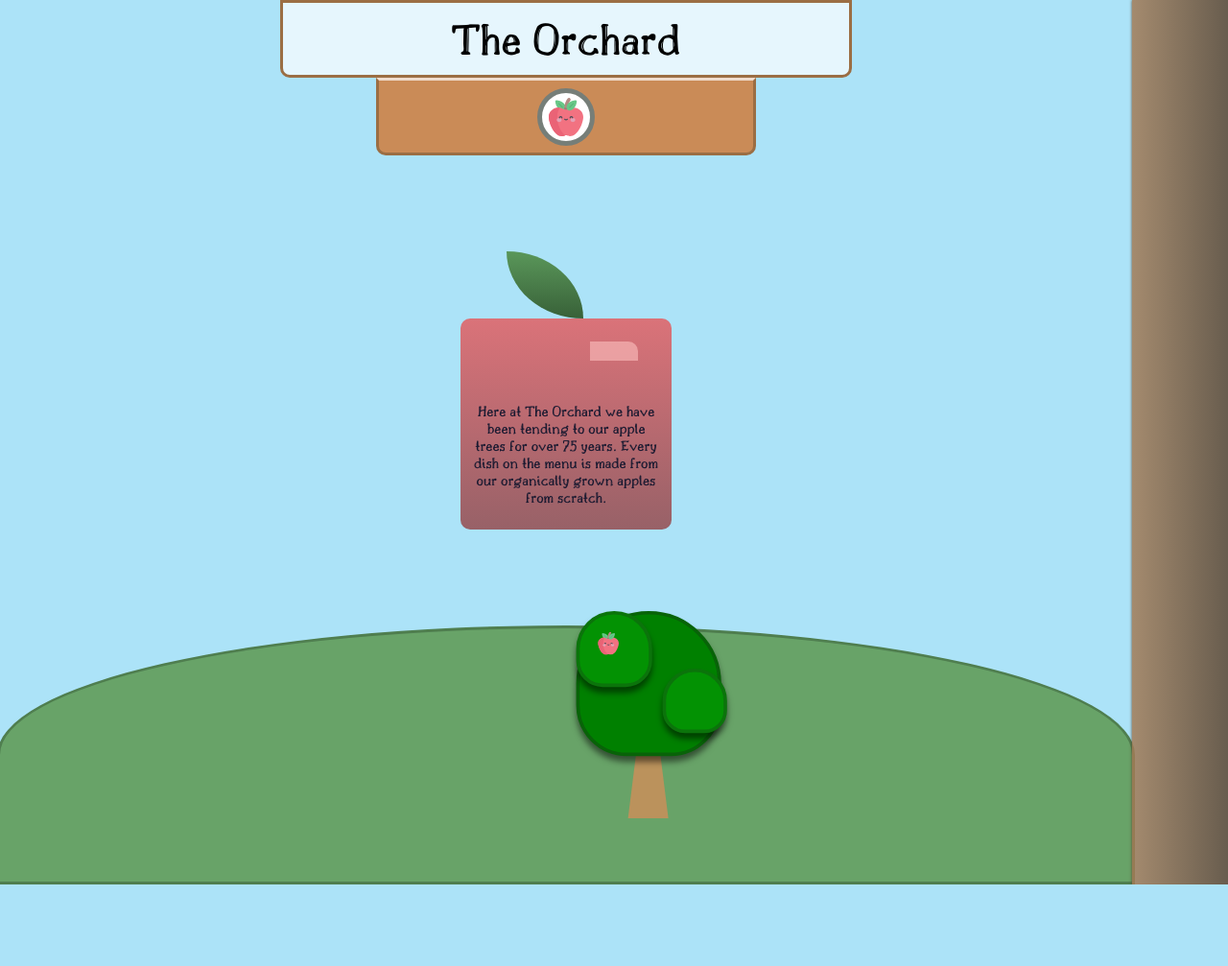
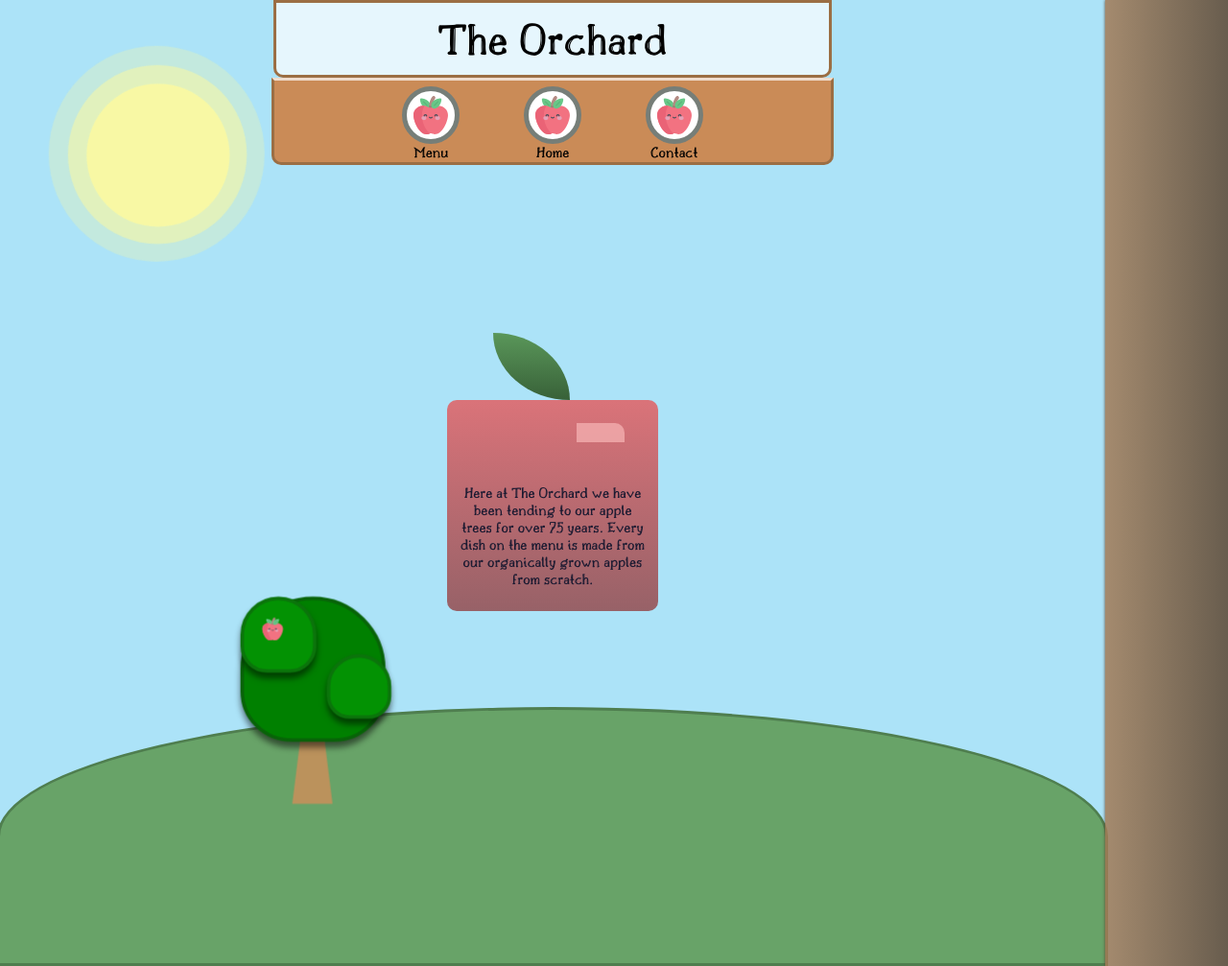
Before and after one commit to smccourtb/restaurant-page, a website built with webpack: page dist/index.html in a window 1280 px wide. Shown: the whole page at 96% size. Before the commit the page ends 922 px from the top, so only its background shows below. Built offline with nearby package versions, Linux system fonts and the light colour scheme.

Commit message:
add sun with animation and 2 more non functional apple buttons

```diff
--- a/src/index.js
+++ b/src/index.js
@@ -26,23 +26,34 @@ content.appendChild(right);
 left.appendChild(component());
 
 
-function aboutUs () {
+
+// APPLE CARD STUFF
+function appleCard () {
     const cardContainer = document.createElement('div')
-    const table = document.querySelector(".table")
     const card = document.createElement('div')
-
-    const plate = document.createElement('div')
     cardContainer.classList.add("card-container")
     card.classList.add('about-card')
     card.innerHTML = "Here at The Orchard we have been tending to our apple trees for over 75 years. Every dish on the menu is made from our organically grown apples from scratch."
+    cardContainer.append(card)
+    return cardContainer
+}
+
+function appleTabs (label) {
+    const plateContainer = document.createElement('div');
+    const table = document.querySelector(".table");
+    const plate = document.createElement('div');
+    const text = document.createElement('div')
+    text.classList.add("text");
+    text.innerHTML = label
+    plateContainer.classList.add("plate-container")
+    table.appendChild(plateContainer)
     // Add the image to our existing div.
     const myIcon = new Image();
     myIcon.src = Icon;
     myIcon.classList.add("apple")
     plate.classList.add("plate")
-    table.appendChild(plate)
+    plateContainer.appendChild(plate)
     plate.appendChild(myIcon);
-    cardContainer.append(card)
     myIcon.addEventListener('mouseover', () =>{
         myIcon.classList.add("wiggler")
         if (myIcon.src === Icon) {
@@ -55,17 +66,36 @@ function aboutUs () {
         elem.classList.toggle("wiggler")
         setTimeout(() => {elem.classList.toggle("animation")}, 1300)
       })
+    plateContainer.appendChild(text)
 
-    return cardContainer
+    return table
 }
+const textLabels = ["Menu", "Home", "Contact"]
+left.appendChild(appleTabs("Menu"));
+left.appendChild(appleTabs("Home"));
+left.appendChild(appleTabs("Contact"));
+// SUN STUFF
+const sunContainer = document.createElement('div');
+const sun1 = document.createElement('div');
+const sun2 = document.createElement('div');
+const sun3 = document.createElement('div');
+sunContainer.classList.add('sunContainer')
+sun1.classList.add('sun-center');
+sun2.classList.add('sun-middle');
+sun3.classList.add('sun-outer');
+left.append(sunContainer)
+sunContainer.append(sun3)
+sun3.append(sun2)
+sun2.append(sun1)
+left.appendChild(appleCard())
 
-left.appendChild(aboutUs());
 left.appendChild(ground)
 const treeContainer = document.createElement('div');
 const treeTrunk = document.createElement('div');
 const treeLeaves = document.createElement('div');
 const treeLeaves2 = document.createElement('div');
 const treeLeaves3 = document.createElement('div');
+
 
 const treeLeavesContainer = document.createElement('div');
 const treeTrunkContainer = document.createElement('div');
--- a/src/style.css
+++ b/src/style.css
@@ -34,7 +34,7 @@ body {
     padding: 0px;
     background-image: linear-gradient(to right, rgba(163, 123, 86, .85), rgba(92, 69, 48, .85));
     height: auto;
-    width: 100px;
+    width: 10%;
     box-shadow: 0px 0px 3px 0px rgb(92, 69, 48);
 
 }
@@ -142,7 +142,8 @@ body {
     border-radius: 0px 0px 10px 10px;
     border-style: solid;
     align-items: center;
-    justify-content: center;
+    justify-content: space-around;
+    padding: 5px 100px;
 }
 
 .plate {
@@ -211,6 +212,8 @@ body {
     margin-left: 600px;
     width: 150px;
     scale: 1.2;
+    margin-top: -100px;
+    margin-left: 250px;
 }
 
 .treeTrunk {
@@ -285,3 +288,76 @@ body {
     z-index: 5;
 
 }
+
+.sunContainer {
+    align-self: flex-start;
+    width: 175px;
+    height: 175px;
+    display: flex;
+    align-items: center;
+    justify-content: center;
+    margin-top: -100px;
+    margin-left: 75px;
+    scale: 1.5;
+}
+
+.sun-center {
+    display: flex;
+    align-items: center;
+    justify-content: center;
+    width: 100px;
+    height: 100px;
+    border-radius: 50%;
+    background: rgb(248, 248, 164);
+}
+
+.sun-middle {
+    animation: sunMiddle 7s ease infinite;
+    animation-direction: normal;
+    display: flex;
+    align-items: center;
+    justify-content: center;
+    width: 125px;
+    height: 125px;
+    border-radius: 50%;
+    background: rgba(248, 248, 164, 0.562);
+}
+
+.sun-outer {
+    animation: sunOuter 5s ease infinite;
+    animation-direction: normal;
+    display: flex;
+    align-items: center;
+    justify-content: center;
+    width: 150px;
+    height: 150px;
+    border-radius: 50%;
+    background: rgba(248, 248, 164, 0.3);
+}
+
+@keyframes sunMiddle {
+    50% {
+        scale: .98;
+    }
+}
+
+@keyframes sunOuter {
+    50% {
+        scale: 1.05;
+    }
+}
+
+.plate-container {
+    font-family: 'DrukaatieBurti';
+    height: auto;
+    width: auto;
+    display: flex;
+    flex-direction: column;
+    justify-content: center;
+    align-items: center;
+    padding-top: 5px;
+}
+
+.text {
+    color: black;
+}
```
Also changed, not shown: dist/build.js.
